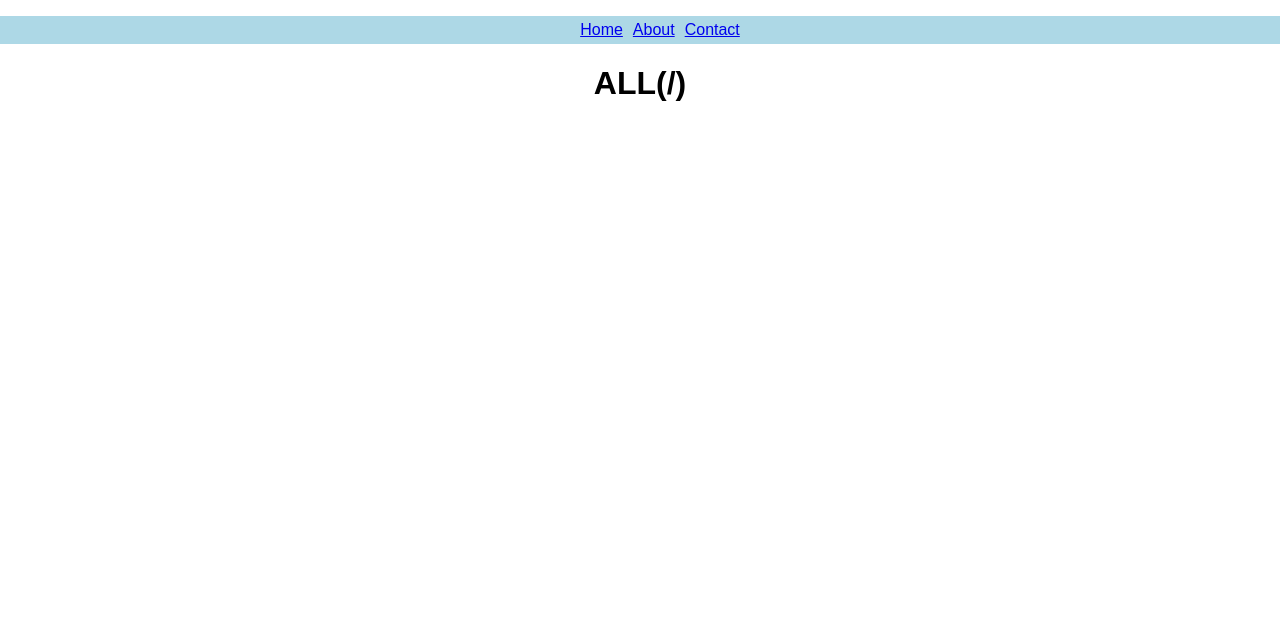
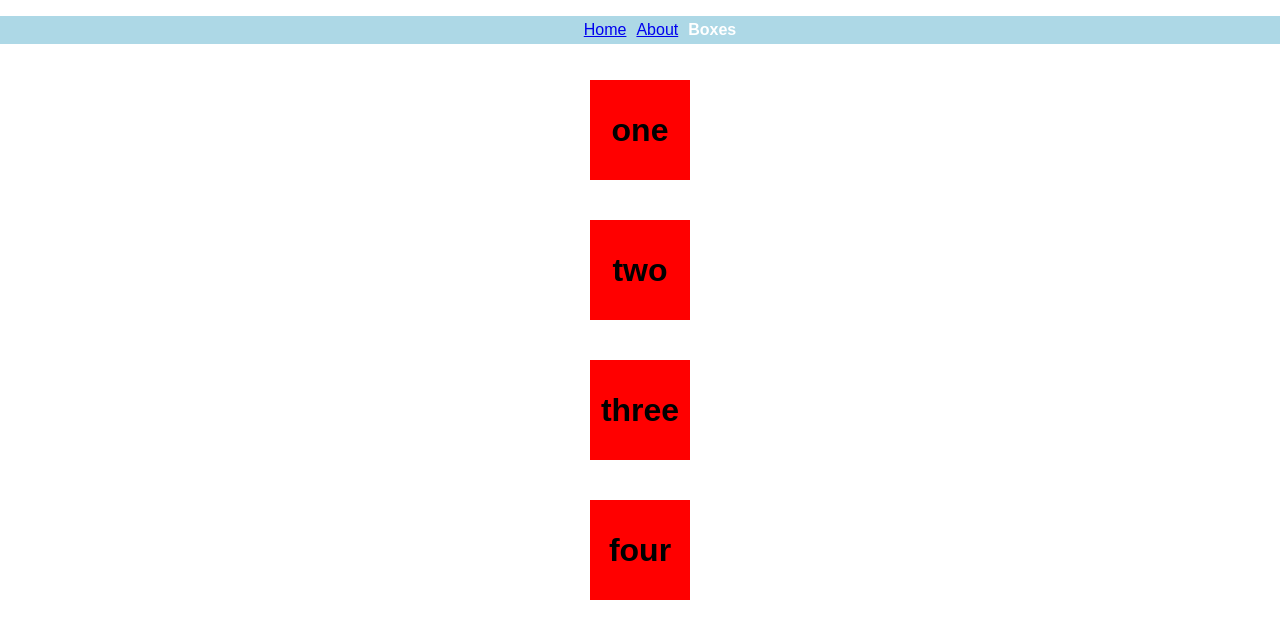
Before and after one commit to javiside/my-react-app, a React (Create React App) app: page /boxes in a window 1280 px wide. Shown: the top 638 px of the page. Built offline with nearby package versions, Linux system fonts and the light colour scheme.

Commit message:
added simple routing

```diff
--- a/src/blog.js
+++ b/src/blog.js
@@ -1,18 +1,22 @@
-import React, { Component } from 'react';
-import { Route } from 'react-router-dom'
+import React, { Component } from "react";
+import { Route, Switch } from "react-router-dom";
+
+import Message from "./message";
+import Boxes from "./boxes";
 
 class Blog extends Component {
   render() {
     return (
       <div className="blog">
-        <Route path="/" render={()=><h1>ALL(/)</h1>}/>
-        <Route path="/" exact render={()=><h1>Root (/ with exact)</h1>}/>
-        <Route path="/home" render={()=><h1>Home(/home)</h1>}/>
-        <Route path="/about" render={()=><h1>About(/about)</h1>}/>
-        <Route path="/contact" render={()=><h1>Contact(/contact)</h1>}/>
+        <Switch>
+          <Route path="/" exact component={Message} />
+          <Route path="/home" component={Message} />
+          <Route path="/about" component={Message} />
+          <Route path="/boxes" component={Boxes} />
+        </Switch>
       </div>
-      );
-    }
+    );
   }
+}
 
-  export default Blog;
+export default Blog;
--- /dev/null
+++ b/src/box.js
@@ -0,0 +1,11 @@
+import React from "react";
+import { Link } from "react-router-dom";
+
+const Box = props => {
+  return (
+    <Link to={"/boxes/" + ((props.val)? props.val: '')}>
+      <div className="box red">{props.val? props.val : 'all'}</div>
+    </Link>
+  );
+};
+export default Box;
--- /dev/null
+++ b/src/boxes.js
@@ -0,0 +1,31 @@
+import React from "react";
+import { Route, Switch } from "react-router-dom";
+
+import Box from "./box";
+
+class Boxes extends React.Component {
+  constructor(props) {
+    super(props);
+    this.myArr = ["one", "two", "three", "four"];
+    this.createBoxes = this.createBoxes.bind(this);
+  }
+  createBoxes() {
+    return this.myArr.map((val, idx) => (
+      <div key={idx}>
+          <Box val={val} />
+      </div>
+    ));
+  }
+  render() {
+    return (
+      <div>
+        <Switch>
+          <Route exact path="/boxes" component={this.createBoxes} />
+          <Route exact path="/boxes/:id" component={Box} />
+        </Switch>
+      </div>
+    );
+  }
+}
+
+export default Boxes;
--- a/src/header.js
+++ b/src/header.js
@@ -1,4 +1,5 @@
 import React, { Component } from 'react';
+import { NavLink } from 'react-router-dom'
 import './static/css/header.css'
 
 class Header extends Component {
@@ -7,9 +8,16 @@ class Header extends Component {
       <div className="header">
         <header>
           <ul>
-            <li><a href="/home">Home</a></li>
-            <li><a href="/about">About</a></li>
-            <li><a href="/contact">Contact</a></li>
+            <li>
+              <NavLink
+                to={{
+                  pathname: '/',
+                  // hash: '#home',
+                  // search: '?some=true'
+                }} exact>Home</NavLink>
+            </li>
+            <li><NavLink to="/about" exact>About</NavLink></li>
+            <li><NavLink to="/boxes">Boxes</NavLink></li>
           </ul>
         </header>
       </div>
--- a/src/index.js
+++ b/src/index.js
@@ -1,6 +1,8 @@
 import React from 'react';
 import ReactDOM from 'react-dom';
+
 import './static/css/index.css';
+
 import App from './App';
 import registerServiceWorker from './registerServiceWorker';
 
--- /dev/null
+++ b/src/message.js
@@ -0,0 +1,11 @@
+import React from 'react';
+
+const Message = (props) => {
+    return (
+      <div>
+        <h1>Go to contact</h1>
+      </div>
+    );
+}
+
+export default Message;
--- a/src/static/css/App.css
+++ b/src/static/css/App.css
@@ -1,3 +1,20 @@
 .App {
   text-align: center;
 }
+.box{
+  height: 100px;
+  width: 100px;
+  display: inline-block;
+  margin: 20px;
+  line-height: 100px;
+  font-size: 2rem;
+  font-weight: bold;
+  color: black;
+}
+.red {
+  background-color: red;
+}
+.blue{
+  background-color: blue;
+  color: white;
+}
--- a/src/static/css/header.css
+++ b/src/static/css/header.css
@@ -9,3 +9,9 @@
     display: inline-block;
     padding: 5px;
 }
+.header .active{
+    color: white;
+    font-weight: bold;
+    text-decoration: none;
+    pointer-events: none;
+}
```
Also changed, not shown: src/about.js (deleted, +0 -14 lines).
